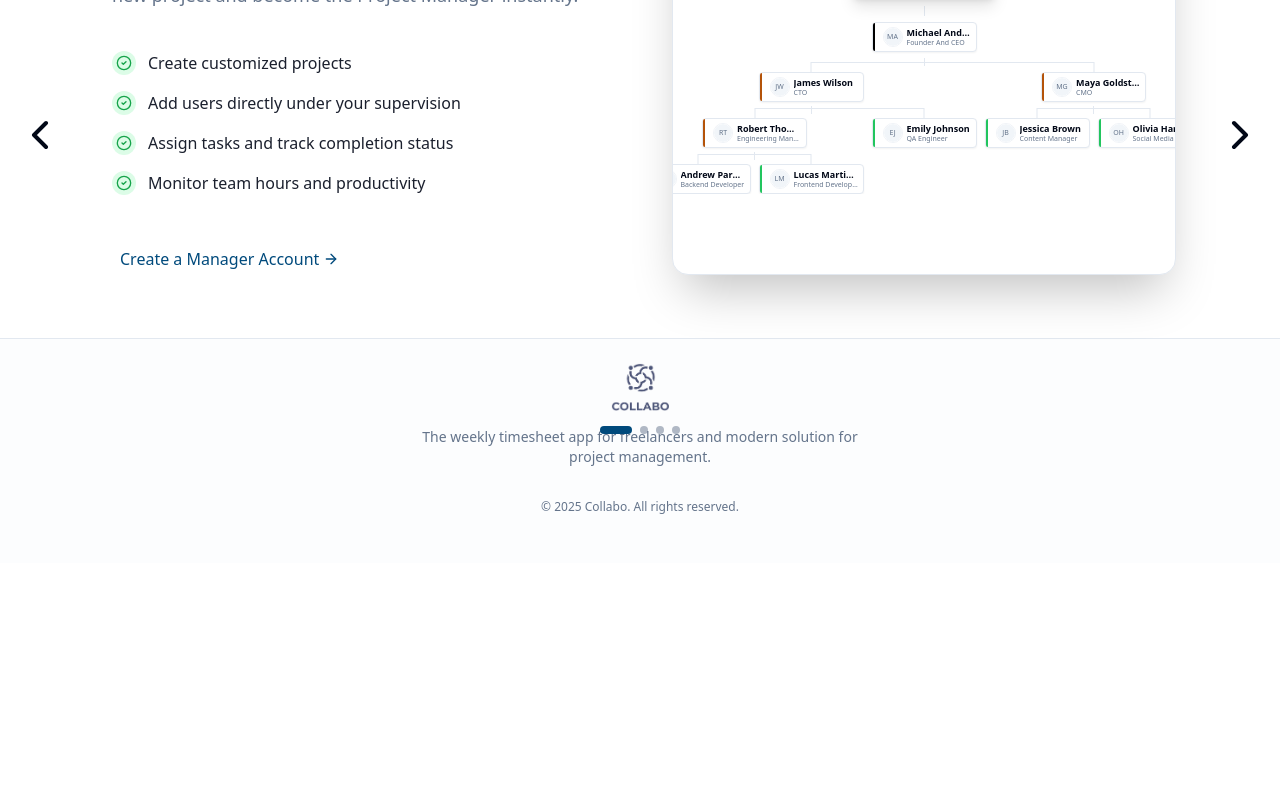
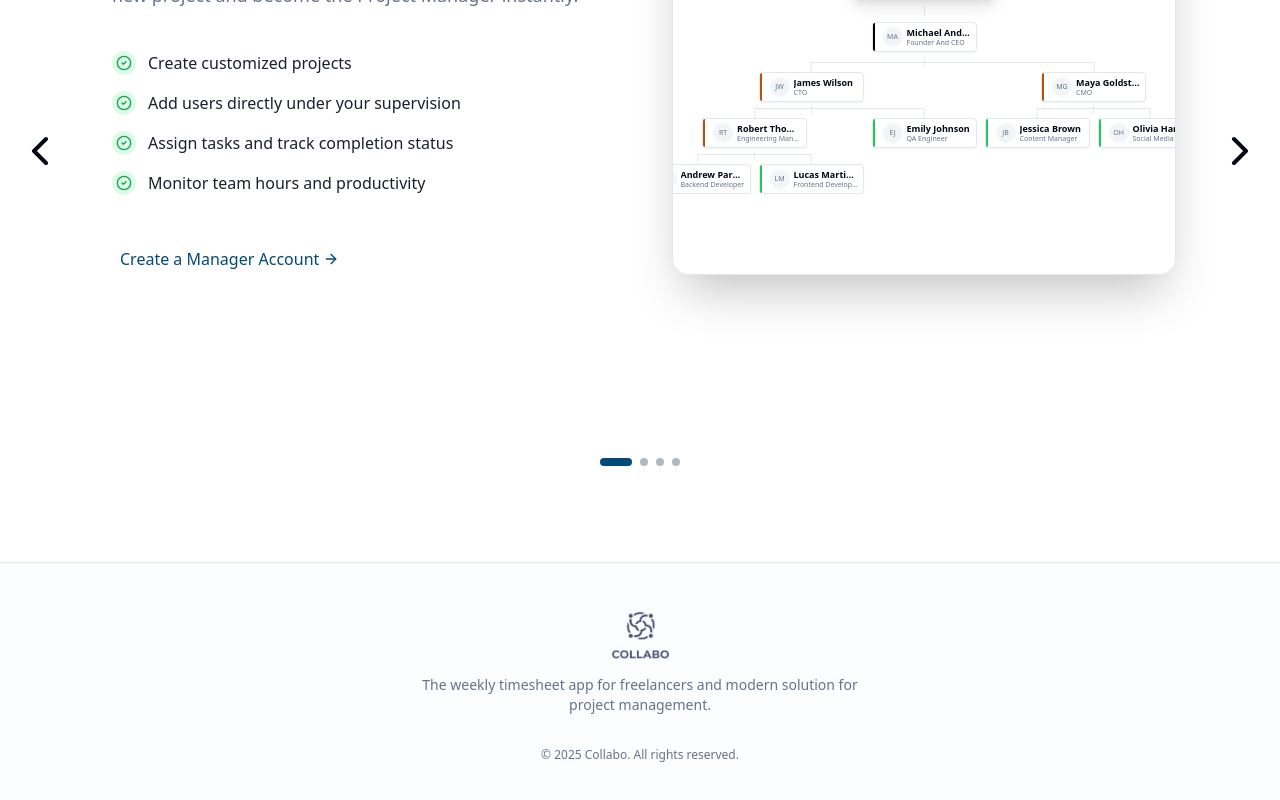
Before and after one commit to AmnonHalili/timetracker, a Next.js app: page / in a window 1280 px wide. Shown: the part 1380-2180 px from the top of the page. Before the commit the page ends 1943 px from the top, so only its background shows below. Built offline with nearby package versions, Linux system fonts and the light colour scheme; no server answers.

Commit message:
Update landing page layout and spacing
Refined spacing and margin classes for sections and footer to improve layout consistency and responsiveness. Also standardized Link component formatting for better readability.

```diff
--- a/components/landing/LandingPageContent.tsx
+++ b/components/landing/LandingPageContent.tsx
@@ -173,7 +173,7 @@ export function LandingPageContent() {
 
         {/* Project Management Spotlight */}
         {/* Project Management Spotlight */}
-        <section className="pt-24 pb-0 mb-0" style={{ marginBottom: '-4rem' }}>
+        <section className="pt-24 pb-0 -mb-16 md:mb-12">
           <div className="container mx-auto px-0 md:px-4 relative">
             {/* Navigation Arrows - Responsive positioning: Inside on laptop, Outside on large screens */}
             <button
@@ -316,7 +316,7 @@ export function LandingPageContent() {
               </div>
 
               {/* Slide Indicators - Hidden on mobile */}
-              <div className="hidden md:flex justify-center gap-2 mt-0">
+              <div className="hidden md:flex justify-center gap-2 mt-8">
                 {Array.from({ length: totalSlides }).map((_, index) => (
                   <button
                     key={index}
@@ -334,7 +334,7 @@ export function LandingPageContent() {
       </main>
 
       {/* Footer */}
-      <footer className="border-t pt-6 pb-12 bg-muted/20" style={{ marginTop: '-6rem' }} role="contentinfo">
+      <footer className="border-t pt-12 pb-12 bg-muted/20 -mt-24 md:mt-24" role="contentinfo">
         <div className="container mx-auto px-4">
           <div className="flex justify-center mb-4">
             <ThemeLogo width={120} height={48} className="h-10 w-auto opacity-80" />
```
